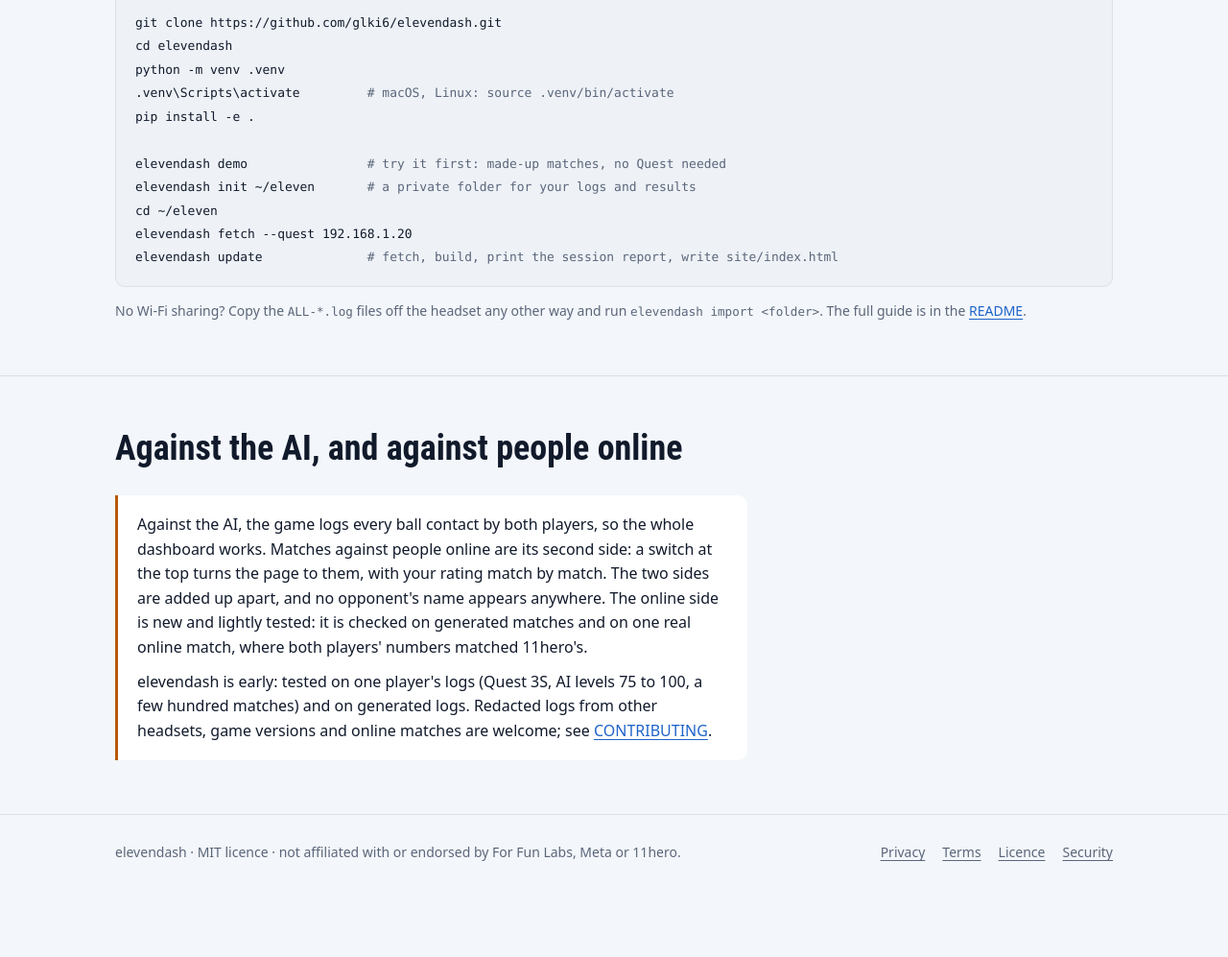
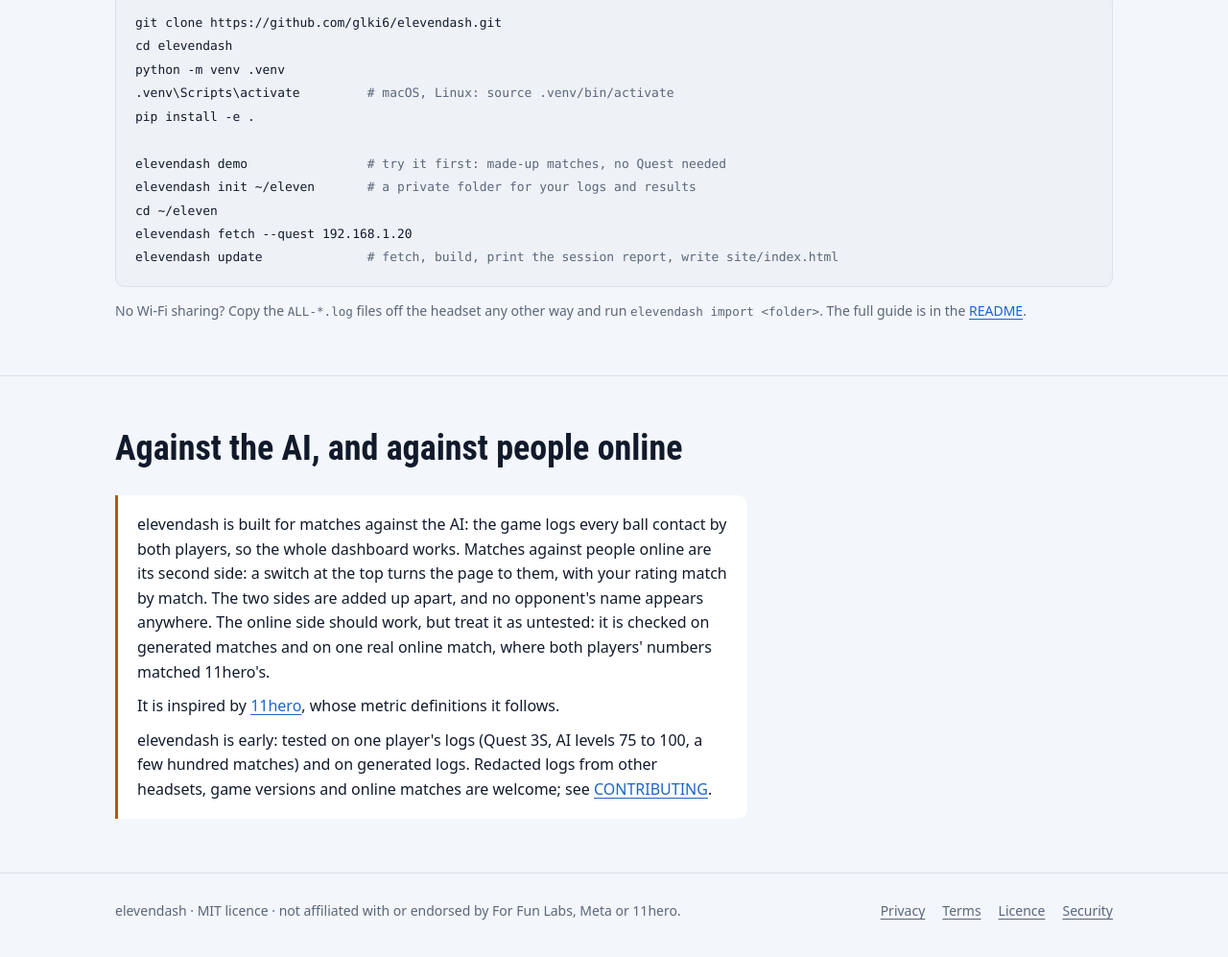
Before and after one commit to glki6/elevendash, a plain HTML site: page pages/index.html in a window 1280 px wide. Shown: the part 3890-4887 px from the top of the page at 96% size. Before the commit the page ends 4830 px from the top, so only its background shows below. Drawn offline with Linux system fonts and the light colour scheme.

Commit message:
README: built for AI matches, online side untested, and a backstory
Say up front that elevendash is built for matches against the AI and that
the online side should work but is close to untested on real matches.
Say it is inspired by 11hero. Add a short backstory section. The project
page says the same.

Co-Authored-By: Claude Fable 5.2 <noreply@anthropic.com>

```diff
--- a/pages/index.html
+++ b/pages/index.html
@@ -133,11 +133,12 @@ elevendash update              <span class="c"># fetch, build, print the session
     <div class="wrap">
       <h2>Against the AI, and against people online</h2>
       <div class="note">
-        <p>Against the AI, the game logs every ball contact by both players, so the whole dashboard works. Matches
-          against people online are its second side: a switch at the top turns the page to them, with your rating match
-          by match. The two sides are added up apart, and no opponent's name appears anywhere. The online side is new
-          and lightly tested: it is checked on generated matches and on one real online match, where both players'
-          numbers matched 11hero's.</p>
+        <p>elevendash is built for matches against the AI: the game logs every ball contact by both players, so the
+          whole dashboard works. Matches against people online are its second side: a switch at the top turns the page
+          to them, with your rating match by match. The two sides are added up apart, and no opponent's name appears
+          anywhere. The online side should work, but treat it as untested: it is checked on generated matches and on
+          one real online match, where both players' numbers matched 11hero's.</p>
+        <p>It is inspired by <a href="https://11hero.com">11hero</a>, whose metric definitions it follows.</p>
         <p>elevendash is early: tested on one player's logs (Quest 3S, AI levels 75 to 100, a few hundred matches) and on
           generated logs. Redacted logs from other headsets, game versions and online matches are welcome; see
           <a href="https://github.com/glki6/elevendash/blob/main/CONTRIBUTING.md">CONTRIBUTING</a>.</p>
```
Also changed, not shown: 1 other file.
